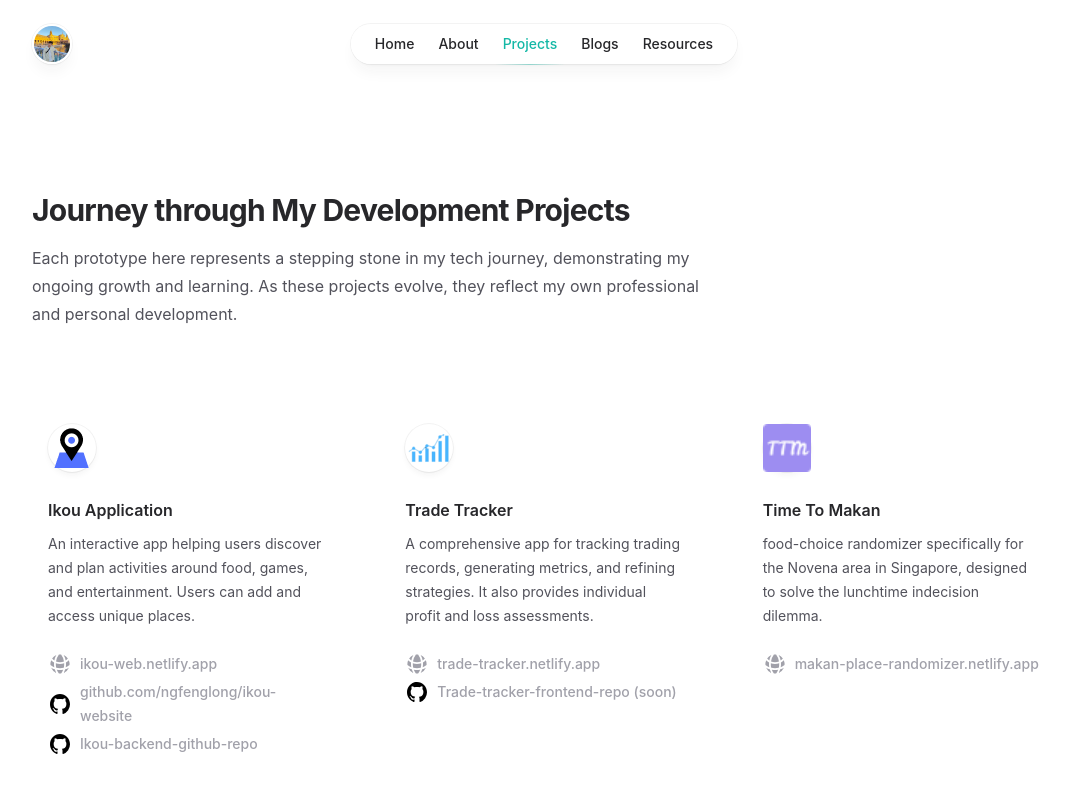
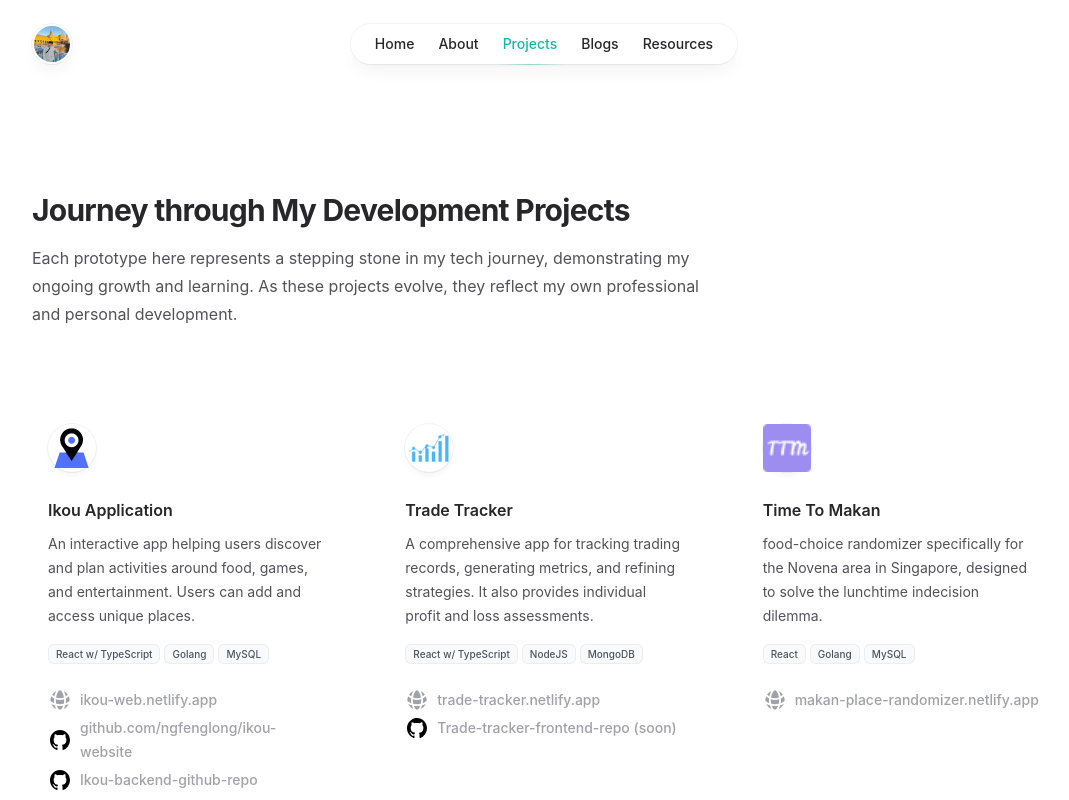
Before and after one commit to ngfenglong/with-zell, a Next.js app: page /projects in a window 1280 px wide. Shown: the top 800 px of the page, without its empty margins (96-1165 px from the left). Built offline with nearby package versions, Linux system fonts and the light colour scheme.

Commit message:
add technology badge in project cards

```diff
--- a/src/components/cards/ProjectCard.jsx
+++ b/src/components/cards/ProjectCard.jsx
@@ -2,10 +2,36 @@ import Link from 'next/link';
 import { GlobeAltIcon } from '@heroicons/react/20/solid';
 import { GitHubIcon } from '../social-link/Icons';
 import Image from 'next/image';
+import Badge from '../badge/badge';
+
+const TechnologyCard = ({ technology }) => {
+  return (
+    <div className="my-4 flex flex-row gap-1">
+      {Object.entries(technology).map(([key, value]) => {
+        let bgColor = 'bg-gray-50';
+        switch (key) {
+          case 'frontend':
+            bgColor = 'bg-amber-200';
+            break;
+          case 'backend':
+            bgColor = 'bg-blue-200';
+            break;
+          case 'database':
+            bgColor = 'bg-grey-200';
+            break;
+          default:
+            bgColor = 'bg-gray-50';
+            break;
+        }
+        return <Badge key={key} text={value} className={bgColor} />;
+      })}
+    </div>
+  );
+};
 
 const ProjectCard = ({ project }) => {
   return (
-    <div className="hover:bg-slate-100 rounded px-4 py-4">
+    <div className="rounded px-4 py-4 hover:bg-slate-100">
       <Link href={project.link.href}>
         <div className="relative z-10 flex h-12 w-12 items-center justify-center rounded-full bg-white shadow-md shadow-zinc-800/5 ring-1 ring-zinc-900/5 ">
           <Image
@@ -23,6 +49,7 @@ const ProjectCard = ({ project }) => {
           {project.description}
         </p>
       </Link>
+      {project.technology && <TechnologyCard technology={project.technology} />}
       <p className="relative z-10 mt-6 flex flex-col gap-1 text-sm font-medium text-zinc-400 transition">
         {project.link && (
           <Link className="flex flex-row items-center" href={project.link.href}>
--- a/src/constants/projects-details.js
+++ b/src/constants/projects-details.js
@@ -5,8 +5,16 @@ export const PROJECTS_DETAILS = [
     name: 'Ikou Application',
     description:
       'An interactive app helping users discover and plan activities around food, games, and entertainment. Users can add and access unique places.',
-    technology: ['React-typescript,', 'Go lang', 'MySQL'],
-    link: { href: 'https://ikou-web.netlify.app/', label: 'ikou-web.netlify.app' },
+    technology: {
+      // ['React-typescript,', 'Go lang', 'MySQL'],
+      frontend: 'React w/ TypeScript',
+      backend: 'Golang',
+      database: 'MySQL',
+    },
+    link: {
+      href: 'https://ikou-web.netlify.app/',
+      label: 'ikou-web.netlify.app',
+    },
     github: [
       {
         href: 'https://github.com/ngfenglong/ikou-website',
@@ -23,7 +31,11 @@ export const PROJECTS_DETAILS = [
     name: 'Trade Tracker',
     description:
       'A comprehensive app for tracking trading records, generating metrics, and refining strategies. It also provides individual profit and loss assessments.',
-    technology: ['React-typescript,', 'NodeJS', 'MongoDB'],
+    technology: {
+      frontend: 'React w/ TypeScript',
+      backend: 'NodeJS',
+      database: 'MongoDB'
+    },
     link: {
       href: 'https://trade-tracker.netlify.app/',
       label: 'trade-tracker.netlify.app',
@@ -40,7 +52,11 @@ export const PROJECTS_DETAILS = [
     name: 'Time To Makan',
     description:
       ' food-choice randomizer specifically for the Novena area in Singapore, designed to solve the lunchtime indecision dilemma.',
-    technology: ['React,', 'Go lang', 'MySQL'],
+    technology: {
+      frontend: 'React',
+      backend: 'Golang',
+      database: 'MySQL',
+    },
     link: {
       href: 'https://makan-place-randomizer.netlify.app/',
       label: 'makan-place-randomizer.netlify.app',
```
